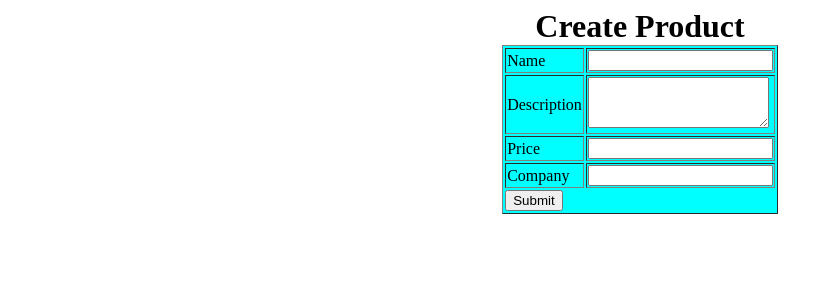
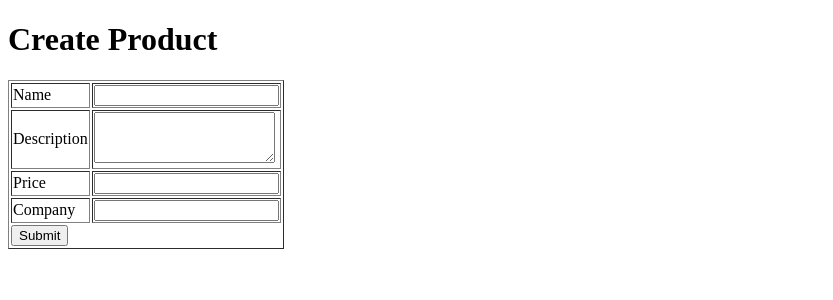
Before and after one commit to Nagarajujunna90/e-mandi-ui, an Angular app: page /add-product in a window 1280 px wide. Shown: the top 300 px of the page, without its empty margins (0-833 px from the left). Built offline with nearby package versions, Linux system fonts and the light colour scheme.

Commit message:
style added

```diff
--- a/src/app/product/create-product/create-product.component.html
+++ b/src/app/product/create-product/create-product.component.html
@@ -22,13 +22,3 @@
         </table>
     </form>
 </div>
-<style>
-    table {
-    background-color: aqua;
-    margin: auto;}
-    h1 {
-        text-align: center;
-    background-color: white;
-    margin: auto;
-}
-</style>
```
